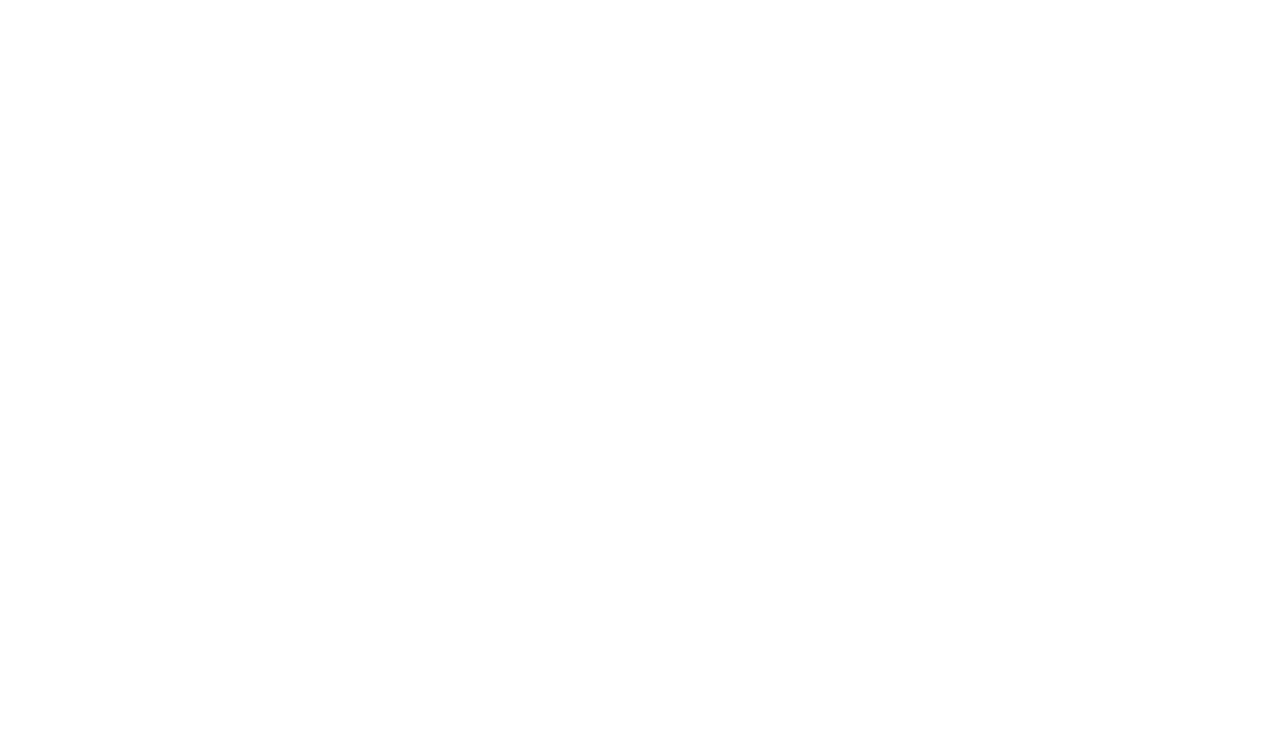
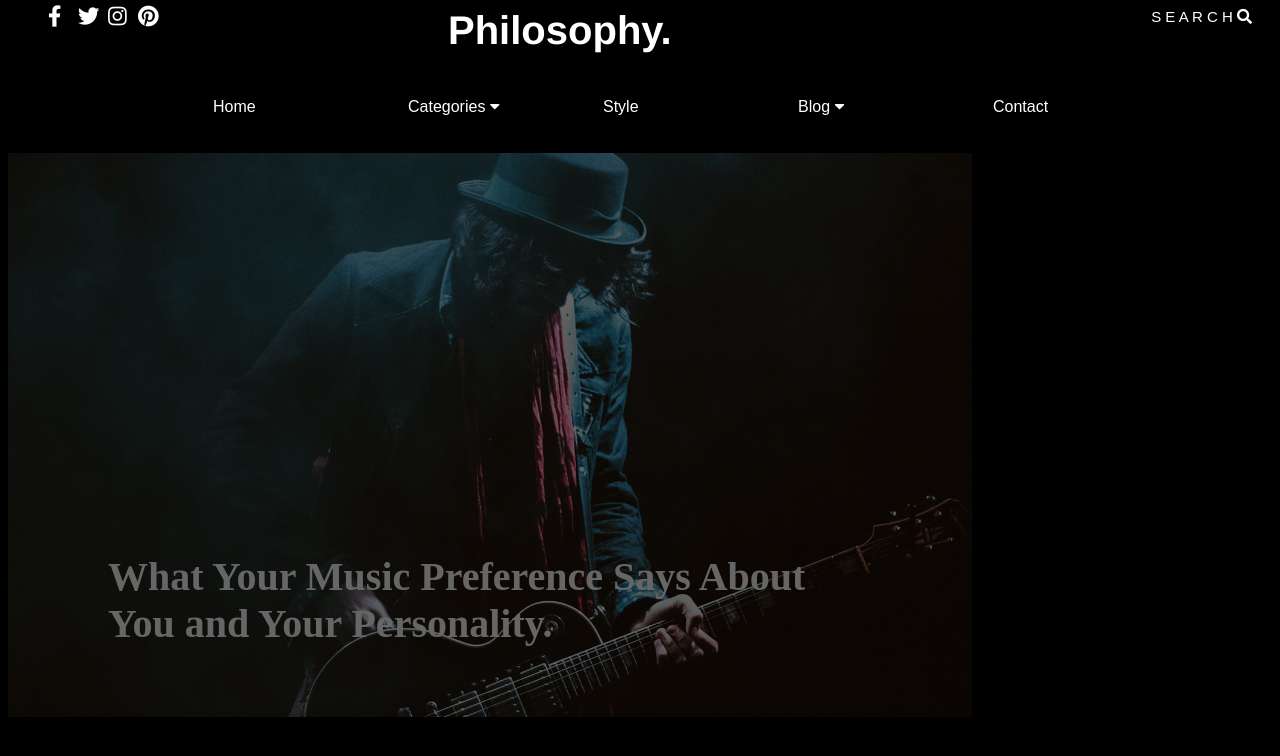
Before and after one commit to Shristinaaa/template-assignment, a plain HTML site: page index.html in a window 1280 px wide. Drawn offline with Linux system fonts and the light colour scheme.

Commit message:
Added new features

```diff
--- a/index.html
+++ b/index.html
@@ -1,9 +1,38 @@
 <html>
     <head>
         <title>Template Assignment</title>
+        <link rel="stylesheet" href="style.css">
+<!--        Fontawesome URL-->
+        <link rel="stylesheet" href="https://use.fontawesome.com/releases/v5.8.1/css/all.css" integrity="sha384-50oBUHEmvpQ+1lW4y57PTFmhCaXp0ML5d60M1M7uH2+nqUivzIebhndOJK28anvf" crossorigin="anonymous">
     </head>
 
     <body>
+        <header>
+            <ul>
+                <li><i class="fab fa-facebook-f fa-lg"></i></li>
+                <li><i class="fab fa-twitter fa-lg"></i></li>
+                <li><i class="fab fa-instagram fa-lg" style="height: 100px"></i></li>                   <li><i class="fab fa-pinterest fa-lg"></i></li>
+                <li1>Philosophy.</li1>
+                <li2>S E A R C H <i class="fas fa-search"></i></li2>
+            </ul>
+        </header>
+
+        <div class="nav">
+            <ul>
+                <li>Home</li>
+                <li>Categories <i class="fa fa-caret-down"></i></li>
+                <li>Style</li>
+                <li>Blog <i class="fa fa-caret-down"></i></li>
+                <li>Contact</li>
+
+            </ul>
+        </div>
+
+        <main>
+            <div class="music">
+                <h1>What Your Music Preference Says About You and Your Personality.</h1>
+            </div>
+        </main>
 
     </body>
 </html>
--- a/style.css
+++ b/style.css
@@ -0,0 +1,71 @@
+body{
+    background-color: black;
+    color: white;
+}
+
+ul{
+    margin-bottom: 45px;
+}
+ul li
+{
+    list-style: none;
+    float: left;
+    color: white;
+    width:30px;
+}
+
+ul li1{
+    font-size: 40px;
+    font-weight: bold;
+    margin-left: 280px;
+    font-family: Helvetica, sans-serif;
+
+
+}
+ul li2{
+    float: right;
+    font-family: "metropolis-medium", sans-serif;
+    font-size: 15px;
+    margin-right: 20px;
+
+}
+
+.nav ul li{
+    list-style: none;
+    width:120px;
+    display: inline;
+    margin-left: 75px;
+    font-family: "metropolis-medium", sans-serif;
+    margin-bottom: 50px;
+}
+
+.nav ul li:hover{
+    color: beige;
+}
+
+.music{
+    margin-top:100px;
+    height: 564px;
+    background-image: url(featured-guitarman.jpg);
+    display: block;
+    display: block;
+    background-size: cover;
+    background-position: center;
+    margin-right: 300px;
+    opacity: 0.4;
+}
+.music:hover{
+    opacity:0.1;
+}
+
+
+.music h1{
+    padding-top: 400px;
+    padding-left: 100px;
+    padding-right: 150px;
+    font-size: 40px;
+}
+
+.music h1:hover{
+    color: aqua;
+}
```
Also changed, not shown: featured-guitarman.jpg (added).
